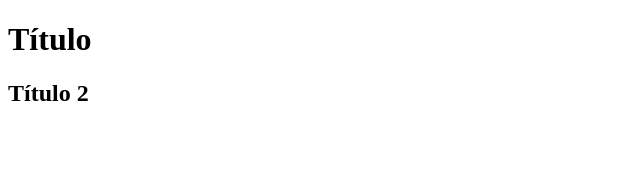
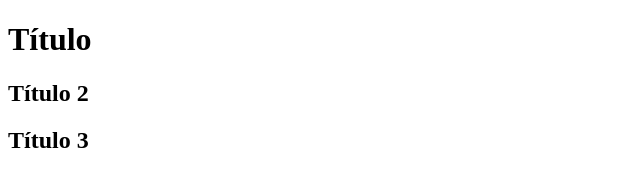
Before and after one commit to wagneraljr/Teste1, a plain HTML site: page index.html in a window 1280 px wide. Shown: the whole page, without its empty margins (0-640 px from the left). Drawn offline with Linux system fonts and the light colour scheme.

Commit message:
Título 3

```diff
--- a/index.html
+++ b/index.html
@@ -8,5 +8,6 @@
 <body>
     <h1>Título</h1>
     <h2>Título 2</h2>
+        <h2>Título 3</h2>
 </body>
 </html>
```
